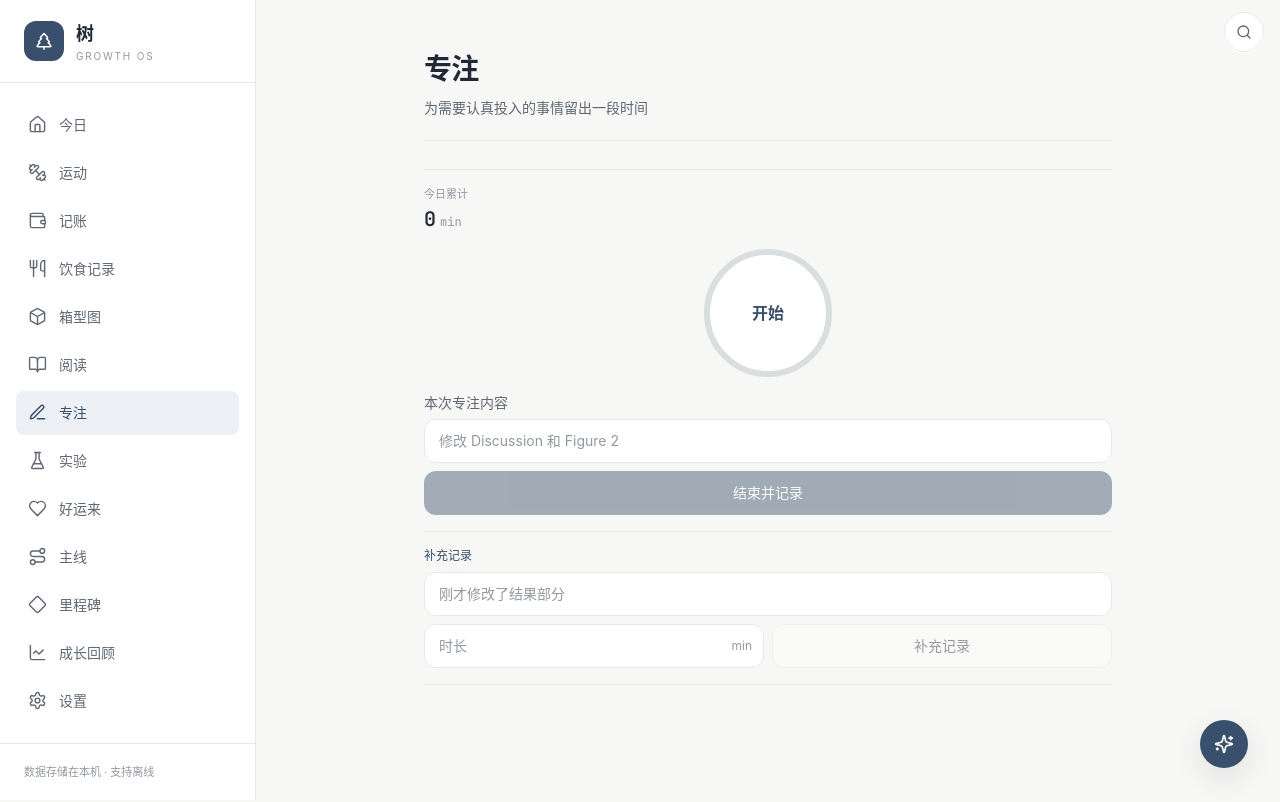
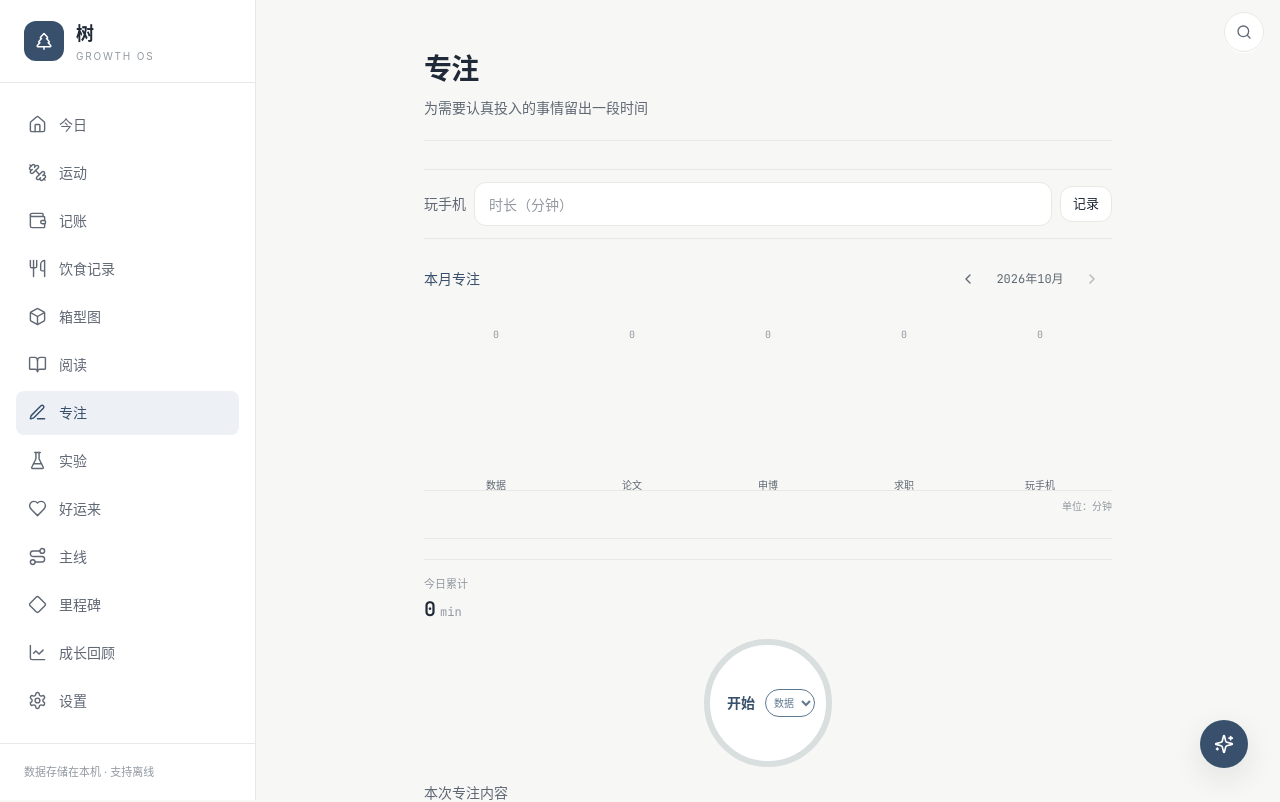
Before and after one commit to shuhan131313-jpg/xiaoshu-growth-os, a Next.js app: page /research in a window 1280 px wide. Shown: the top 802 px of the page. Built offline with nearby package versions, Linux system fonts and the light colour scheme.

Commit message:
完善专注分类与首页跳转

```diff
--- a/app/exercise/page.tsx
+++ b/app/exercise/page.tsx
@@ -658,7 +658,7 @@ export default function ExercisePage() {
       {/* 身体指标：体重 / 排便 */}
       <div className="space-y-5 pt-1">
         {/* 体重 */}
-        <Card>
+        <Card id="weight-record">
           <CardContent>
             <div className="mb-1 flex items-center gap-1.5 text-xs font-medium text-primary">
               <Scale className="h-4 w-4" /> 体重
--- a/app/page.tsx
+++ b/app/page.tsx
@@ -206,6 +206,7 @@ export default function TodayPage() {
         </div>
       </section>
 
+      <Link href="/exercise#weight-record" className="block rounded-xl transition hover:bg-[#E7EDF2] focus-visible:outline-none focus-visible:ring-2 focus-visible:ring-primary/30">
         <Card className="border-0 bg-[#EDF1F5] shadow-none">
           <CardContent>
           <div className="flex items-center justify-between">
@@ -223,7 +224,9 @@ export default function TodayPage() {
           {weightJin != null && <p className="mt-1.5 text-right text-xs text-ink-faint">{Math.round(weightPercent)}%</p>}
           </CardContent>
         </Card>
+      </Link>
 
+      <Link href="/research#focus-timer" className="block rounded-xl transition hover:bg-[#E7EDF2] focus-visible:outline-none focus-visible:ring-2 focus-visible:ring-primary/30">
         <Card className="border-0 bg-[#EDF1F5] shadow-none">
           <CardContent>
           <div className="flex items-center justify-between">
@@ -266,6 +269,7 @@ export default function TodayPage() {
           </div>
           </CardContent>
         </Card>
+      </Link>
 
       <Card>
         <CardContent>
--- a/app/research/page.tsx
+++ b/app/research/page.tsx
@@ -1,7 +1,7 @@
 "use client";
 
 import { useEffect, useRef, useState } from "react";
-import { Check } from "lucide-react";
+import { Check, ChevronLeft, ChevronRight } from "lucide-react";
 import { Card, CardContent } from "@/components/ui/card";
 import { Button } from "@/components/ui/button";
 import { Input } from "@/components/ui/input";
@@ -10,17 +10,38 @@ import { Timer, type TimerHandle } from "@/components/common/timer";
 import { FoldList } from "@/components/common/fold-list";
 import { PageHeader } from "@/components/common/page-header";
 import { repos } from "@/lib/db/repo";
-import type { ResearchRecord } from "@/lib/db/db";
+import type { PhoneRecord, ResearchRecord } from "@/lib/db/db";
 import { todayKey } from "@/lib/utils";
 import { bumpGrowthStep } from "@/lib/growth";
 import { setTodayTask } from "@/lib/summary";
 import { clearResearchDraft, getResearchDraft, saveResearchDraft } from "@/lib/research-draft";
 import { timerDurationMinutes, validManualMinutes } from "@/lib/research-rules";
 
+type FocusCategory = "数据" | "论文" | "申博" | "求职";
+
+const FOCUS_CATEGORY_META: Record<FocusCategory, { color: string; background: string }> = {
+  数据: { color: "#5E7890", background: "#E8EFF4" },
+  论文: { color: "#38506B", background: "#E4EAF0" },
+  申博: { color: "#8A7567", background: "#F0EAE5" },
+  求职: { color: "#6E887D", background: "#E7EFEB" },
+};
+const FOCUS_CATEGORIES: FocusCategory[] = ["数据", "论文", "申博", "求职"];
+const PHONE_COLOR = "#A08068";
+
+function shiftMonth(month: string, offset: number): string {
+  const [year, monthNumber] = month.split("-").map(Number);
+  const date = new Date(year, monthNumber - 1 + offset, 1);
+  return `${date.getFullYear()}-${String(date.getMonth() + 1).padStart(2, "0")}`;
+}
+
 export default function ResearchPage() {
   const today = todayKey();
   const [summary, setSummary] = useState("");
   const [history, setHistory] = useState<ResearchRecord[]>([]);
+  const [phoneHistory, setPhoneHistory] = useState<PhoneRecord[]>([]);
+  const [phoneInput, setPhoneInput] = useState("");
+  const [selectedMonth, setSelectedMonth] = useState(today.slice(0, 7));
+  const [focusCategory, setFocusCategory] = useState<FocusCategory>("数据");
   const [timerActive, setTimerActive] = useState(false);
   const [savingSession, setSavingSession] = useState(false);
   const [manualSummary, setManualSummary] = useState("");
@@ -36,8 +57,9 @@ export default function ResearchPage() {
     .reduce((sum, item) => sum + item.duration, 0);
 
   async function refresh() {
-    const all = await repos.research.all();
+    const [all, phones] = await Promise.all([repos.research.all(), repos.phone.all()]);
     setHistory(all.sort((a, b) => b.createdAt - a.createdAt));
+    setPhoneHistory(phones.sort((a, b) => b.createdAt - a.createdAt));
   }
 
   useEffect(() => {
@@ -66,7 +88,8 @@ export default function ResearchPage() {
   async function createSession(
     elapsedSec: number,
     source: "timer" | "manual",
-    text: string
+    text: string,
+    category: FocusCategory | undefined
   ) {
     const dur = source === "manual"
       ? validManualMinutes(elapsedSec / 60) ?? 1
@@ -75,6 +98,7 @@ export default function ResearchPage() {
       date: today,
       duration: dur,
       summary: text.trim() || undefined,
+      category,
       source,
       createdAt: Date.now(),
     });
@@ -90,7 +114,7 @@ export default function ResearchPage() {
     if (elapsedSec == null) return;
     setSavingSession(true);
     try {
-      const result = await createSession(elapsedSec, "timer", summary);
+      const result = await createSession(elapsedSec, "timer", summary, focusCategory);
       await clearResearchDraft();
       setSummary("");
       timerRef.current?.reset();
@@ -109,7 +133,7 @@ export default function ResearchPage() {
     manualSubmittingRef.current = true;
     setManualSaving(true);
     try {
-      const result = await createSession(minutes * 60, "manual", manualSummary);
+      const result = await createSession(minutes * 60, "manual", manualSummary, focusCategory);
       setManualSummary("");
       setManualMinutes("");
       showFeedback(`已补充 ${result.duration} min`);
@@ -119,12 +143,98 @@ export default function ResearchPage() {
     }
   }
 
+  async function addPhoneRecord() {
+    const duration = Number(phoneInput);
+    if (!Number.isFinite(duration) || duration <= 0) {
+      showFeedback("请输入有效的玩手机时长");
+      return;
+    }
+    await repos.phone.add({ date: today, duration, createdAt: Date.now() });
+    setPhoneInput("");
+    await refresh();
+    showFeedback(`已记录玩手机 ${duration} min`);
+  }
+
+  const monthResearch = history.filter((record) => record.date.startsWith(selectedMonth));
+  const monthPhone = phoneHistory.filter((record) => record.date.startsWith(selectedMonth));
+  const monthValues = FOCUS_CATEGORIES.map((category) =>
+    monthResearch
+      .filter((record) => record.category === category)
+      .reduce((sum, record) => sum + record.duration, 0)
+  );
+  const phoneMinutes = monthPhone.reduce((sum, record) => sum + record.duration, 0);
+  const chartValues = [...monthValues, phoneMinutes];
+  const chartMax = Math.max(60, ...chartValues, 0);
+  const unclassifiedMinutes = monthResearch
+    .filter((record) => !record.category)
+    .reduce((sum, record) => sum + record.duration, 0);
+
   return (
     <div className="space-y-5">
       <PageHeader title="专注" desc="为需要认真投入的事情留出一段时间" />
 
+      <section className="border-y border-line py-3">
+        <div className="flex items-center gap-2">
+          <span className="shrink-0 text-sm text-ink-soft">玩手机</span>
+          <div className="relative min-w-0 flex-1">
+            <Input
+              value={phoneInput}
+              onChange={(event) => setPhoneInput(event.target.value)}
+              onEnterSubmit={addPhoneRecord}
+              enterKeyHint="done"
+              type="number"
+              inputMode="decimal"
+              min="0.1"
+              step="1"
+              placeholder="时长（分钟）"
+              aria-label="玩手机时长（分钟）"
+            />
+          </div>
+          <Button variant="outline" size="sm" onClick={addPhoneRecord}>记录</Button>
+        </div>
+      </section>
+
+      <Card>
+        <CardContent>
+          <div className="flex items-center justify-between">
+            <p className="text-sm font-medium text-primary">本月专注</p>
+            <div className="flex items-center gap-1">
+              <Button variant="ghost" size="icon" aria-label="上一个月" onClick={() => setSelectedMonth(shiftMonth(selectedMonth, -1))}>
+                <ChevronLeft className="h-4 w-4" />
+              </Button>
+              <span className="tabular min-w-[76px] text-center text-xs text-ink-soft">{selectedMonth.replace("-", "年")}月</span>
+              <Button
+                variant="ghost"
+                size="icon"
+                aria-label="下一个月"
+                disabled={selectedMonth >= today.slice(0, 7)}
+                onClick={() => setSelectedMonth(shiftMonth(selectedMonth, 1))}
+              >
+                <ChevronRight className="h-4 w-4" />
+              </Button>
+            </div>
+          </div>
+          <div className="mt-4 grid h-44 grid-cols-5 items-end gap-2 border-b border-line px-2 pt-3">
+            {[
+              ...FOCUS_CATEGORIES.map((category, index) => ({ label: category, value: monthValues[index], color: FOCUS_CATEGORY_META[category].color })),
+              { label: "玩手机", value: phoneMinutes, color: PHONE_COLOR },
+            ].map((item) => (
+              <div key={item.label} className="flex h-full min-w-0 flex-col items-center justify-end gap-1">
+                <span className="tabular text-[10px] text-ink-faint">{item.value}</span>
+                <div className="flex h-32 w-full items-end">
+                  <div className="w-full rounded-t-md" style={{ height: `${(item.value / chartMax) * 100}%`, minHeight: item.value > 0 ? "3px" : "0", backgroundColor: item.color }} />
+                </div>
+                <span className="truncate text-[10px] text-ink-soft">{item.label}</span>
+              </div>
+            ))}
+          </div>
+          <p className="mt-2 text-right text-[10px] text-ink-faint">单位：分钟</p>
+          {unclassifiedMinutes > 0 && <p className="mt-1 text-xs text-ink-faint">未分类专注 {unclassifiedMinutes} 分钟</p>}
+        </CardContent>
+      </Card>
+
       {/* 专注计时 */}
-      <section className="border-y border-line py-4">
+      <section id="focus-timer" className="scroll-mt-6 border-y border-line py-4">
         <div className="pb-3">
           <div>
             <p className="text-[11px] text-ink-faint">今日累计</p>
@@ -140,6 +250,17 @@ export default function ResearchPage() {
           className="py-1"
           disabled={savingSession}
           onActiveChange={setTimerActive}
+          startControl={(
+            <select
+              value={focusCategory}
+              onChange={(event) => setFocusCategory(event.target.value as FocusCategory)}
+              className="h-7 max-w-[52px] rounded-full border border-line bg-white px-1 text-[10px] text-ink outline-none"
+              style={{ borderColor: FOCUS_CATEGORY_META[focusCategory].color, color: FOCUS_CATEGORY_META[focusCategory].color }}
+              aria-label="专注分类"
+            >
+              {FOCUS_CATEGORIES.map((category) => <option key={category} value={category}>{category}</option>)}
+            </select>
+          )}
         />
 
         <div className="mt-3">
@@ -228,6 +349,14 @@ export default function ResearchPage() {
                       {r.duration} 分钟{r.source === "manual" ? " · 补录" : ""}
                     </span>
                   </div>
+                  {r.category && FOCUS_CATEGORY_META[r.category] && (
+                    <span
+                      className="mt-2 inline-flex rounded-full px-2 py-0.5 text-[10px] font-medium"
+                      style={{ color: FOCUS_CATEGORY_META[r.category].color, backgroundColor: FOCUS_CATEGORY_META[r.category].background }}
+                    >
+                      {r.category}
+                    </span>
+                  )}
                   {r.summary && (
                     <p className="mt-1 text-[13px] text-ink-soft">{r.summary}</p>
                   )}
--- a/components/common/timer.tsx
+++ b/components/common/timer.tsx
@@ -1,6 +1,6 @@
 "use client";
 
-import { forwardRef, useEffect, useImperativeHandle, useRef, useState } from "react";
+import { forwardRef, useEffect, useImperativeHandle, useRef, useState, type ReactNode } from "react";
 import { cn } from "@/lib/utils";
 
 export interface TimerHandle {
@@ -13,6 +13,7 @@ interface TimerProps {
   className?: string;
   disabled?: boolean;
   onActiveChange?: (active: boolean) => void;
+  startControl?: ReactNode;
 }
 
 function fmt(sec: number): string {
@@ -25,7 +26,7 @@ function fmt(sec: number): string {
 
 /** 专注模块使用的开放式计时器：中央开始，外部按钮结束并记录。 */
 export const Timer = forwardRef<TimerHandle, TimerProps>(function Timer(
-  { size = 128, className, disabled = false, onActiveChange },
+  { size = 128, className, disabled = false, onActiveChange, startControl },
   ref
 ) {
   const [elapsed, setElapsed] = useState(0);
@@ -90,15 +91,18 @@ export const Timer = forwardRef<TimerHandle, TimerProps>(function Timer(
               {fmt(elapsed)}
             </span>
           ) : (
+            <div className="flex items-center gap-1">
               <button
                 type="button"
                 onClick={start}
                 disabled={disabled}
-              className="flex h-full w-full items-center justify-center rounded-full text-base font-semibold text-primary transition hover:bg-primary/[0.03]"
+                className="rounded-full px-1.5 py-1 text-sm font-semibold text-primary transition hover:bg-primary/[0.03]"
                 aria-label="开始专注"
               >
                 开始
               </button>
+              {startControl}
+            </div>
           )}
         </div>
       </div>
--- a/lib/backup-format.ts
+++ b/lib/backup-format.ts
@@ -23,6 +23,7 @@ export const BACKUP_TABLE_NAMES = [
   "milestones",
   "foodRecords",
   "recentBooks",
+  "phone",
 ] as const;
 
 export type BackupTableName = (typeof BACKUP_TABLE_NAMES)[number];
--- a/lib/db/db.ts
+++ b/lib/db/db.ts
@@ -39,8 +39,17 @@ export interface ResearchRecord {
   date: string;
   duration: number;
   summary?: string;
+  /** 新记录可选的专注分类；旧记录没有该字段时视为未分类。 */
+  category?: "数据" | "论文" | "申博" | "求职";
   /** 旧记录没有该字段时仍按普通历史记录读取。 */
   source?: "timer" | "manual";
+  createdAt: number;
+}
+
+export interface PhoneRecord {
+  id?: number;
+  date: string;
+  duration: number; // 分钟
   createdAt: number;
 }
 
@@ -270,6 +279,7 @@ export class XiaoShuDB extends Dexie {
   milestones!: Table<MilestoneRecord, number>;
   foodRecords!: Table<FoodRecord, number>;
   recentBooks!: Table<RecentBookRecord, number>;
+  phone!: Table<PhoneRecord, number>;
 
   constructor() {
     super("xiaoshu-growth-os");
@@ -332,6 +342,9 @@ export class XiaoShuDB extends Dexie {
     this.version(12).stores({
       recentBooks: "++id, status, updatedAt",
     });
+    this.version(13).stores({
+      phone: "++id, date, createdAt",
+    });
   }
 }
 
--- a/lib/db/repo.ts
+++ b/lib/db/repo.ts
@@ -37,6 +37,7 @@ export const repos = {
   milestones: repo(db.milestones),
   foodRecords: repo(db.foodRecords),
   recentBooks: repo(db.recentBooks),
+  phone: repo(db.phone),
 };
 
 export type Repo = ReturnType<typeof repo>;
```
Lines whose indentation alone changed are shown as unchanged.
